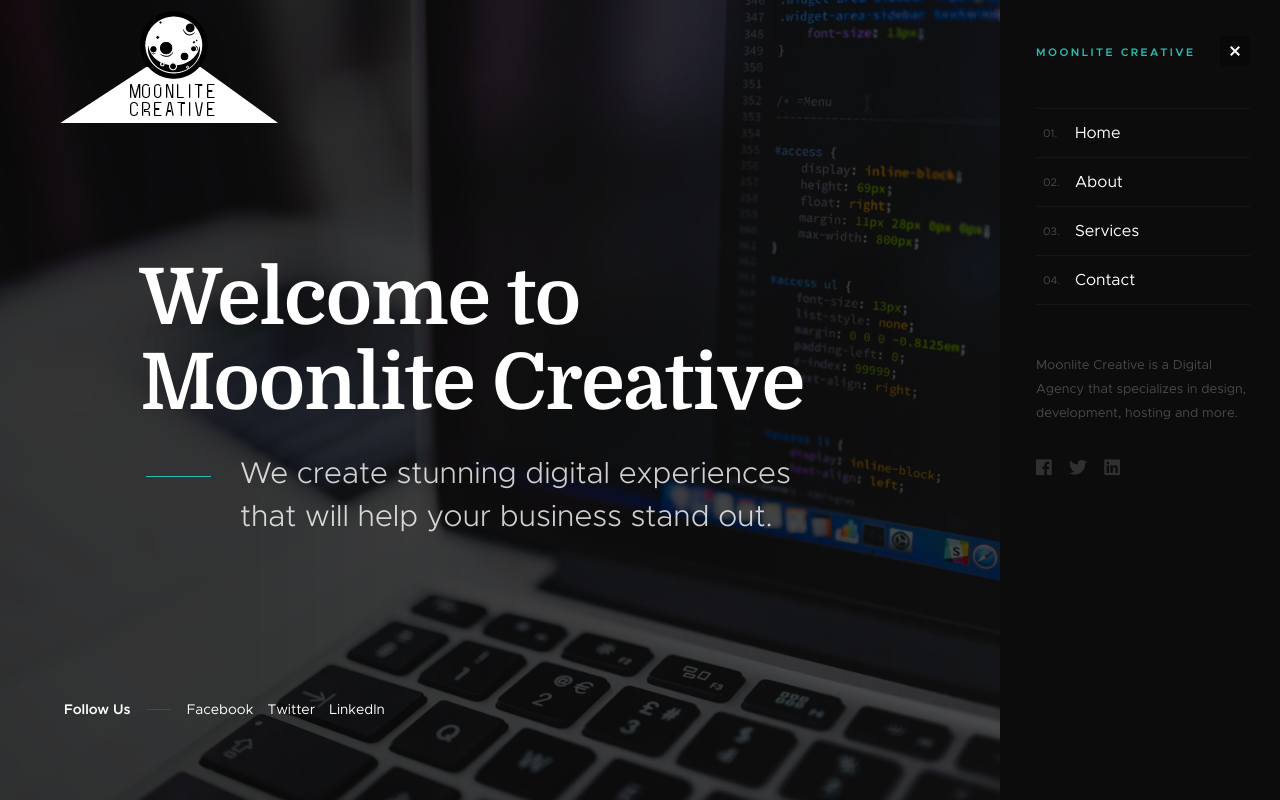
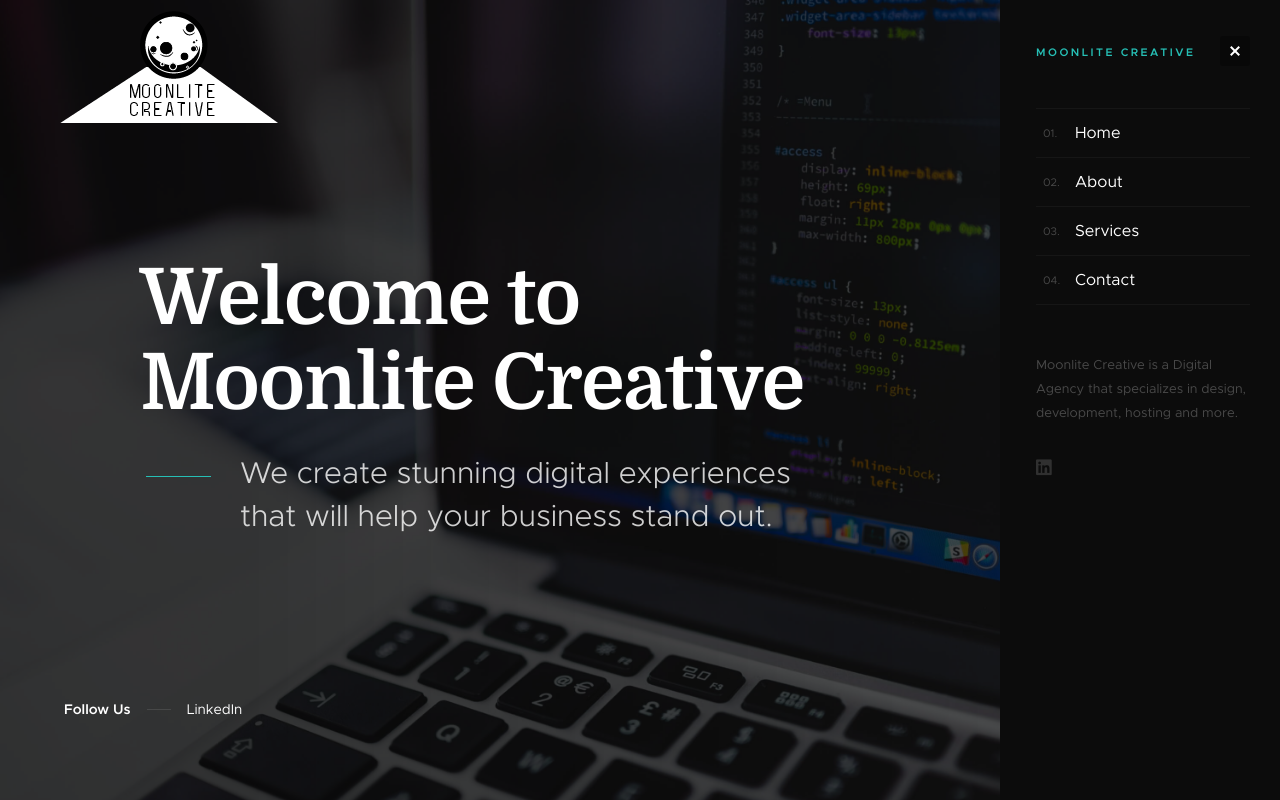
Before and after one commit to moonlitecreative/moonlitecreative.github.io, a plain HTML site: page docs/index.html in a window 1280 px wide. Both pictures are taken after a click on the link 1196 px from the left and 64 px from the top of the page. Shown: the top 800 px of the page. Drawn offline with Linux system fonts and the light colour scheme; files whose address does not match are found by name.

Commit message:
social media link

```diff
--- a/docs/index.html
+++ b/docs/index.html
@@ -62,13 +62,7 @@
 
                 <ul class="header-nav__social">
                     <li>
-                        <a href="#0"><i class="fab fa-facebook"></i></a>
-                    </li>
-                    <li>
-                        <a href="#0"><i class="fab fa-twitter"></i></a>
-                    </li>
-                    <li>
-                        <a href="#0"><i class="fab fa-linkedin"></i></a>
+                        <a href="https://www.linkedin.com/company/moonlite-creative/about/"><i class="fab fa-linkedin"></i></a>
                     </li>
                 </ul>
 
@@ -113,15 +107,7 @@
 
         <ul class="home-social">
             <li class="home-social-title">Follow Us</li>
-            <li><a href="#0">
-                <i class="fab fa-facebook"></i>
-                <span class="home-social-text">Facebook</span>
-            </a></li>
-            <li><a href="#0">
-                <i class="fab fa-twitter"></i>
-                <span class="home-social-text">Twitter</span>
-            </a></li>
-            <li><a href="#0">
+            <li><a href="https://www.linkedin.com/company/moonlite-creative/about/">
                 <i class="fab fa-linkedin"></i>
                 <span class="home-social-text">LinkedIn</span>
             </a></li>
@@ -539,13 +525,7 @@
 
                 <ul class="contact-social">
                     <li>
-                        <a href="#0"><i class="fab fa-facebook"></i></a>
-                    </li>
-                    <li>
-                        <a href="#0"><i class="fab fa-twitter"></i></a>
-                    </li>
-                    <li>
-                        <a href="#0"><i class="fab fa-linkedin"></i></a>
+                        <a href="https://www.linkedin.com/company/moonlite-creative/about/"><i class="fab fa-linkedin"></i></a>
                     </li>
                 </ul> <!-- end contact-social -->
 
```
